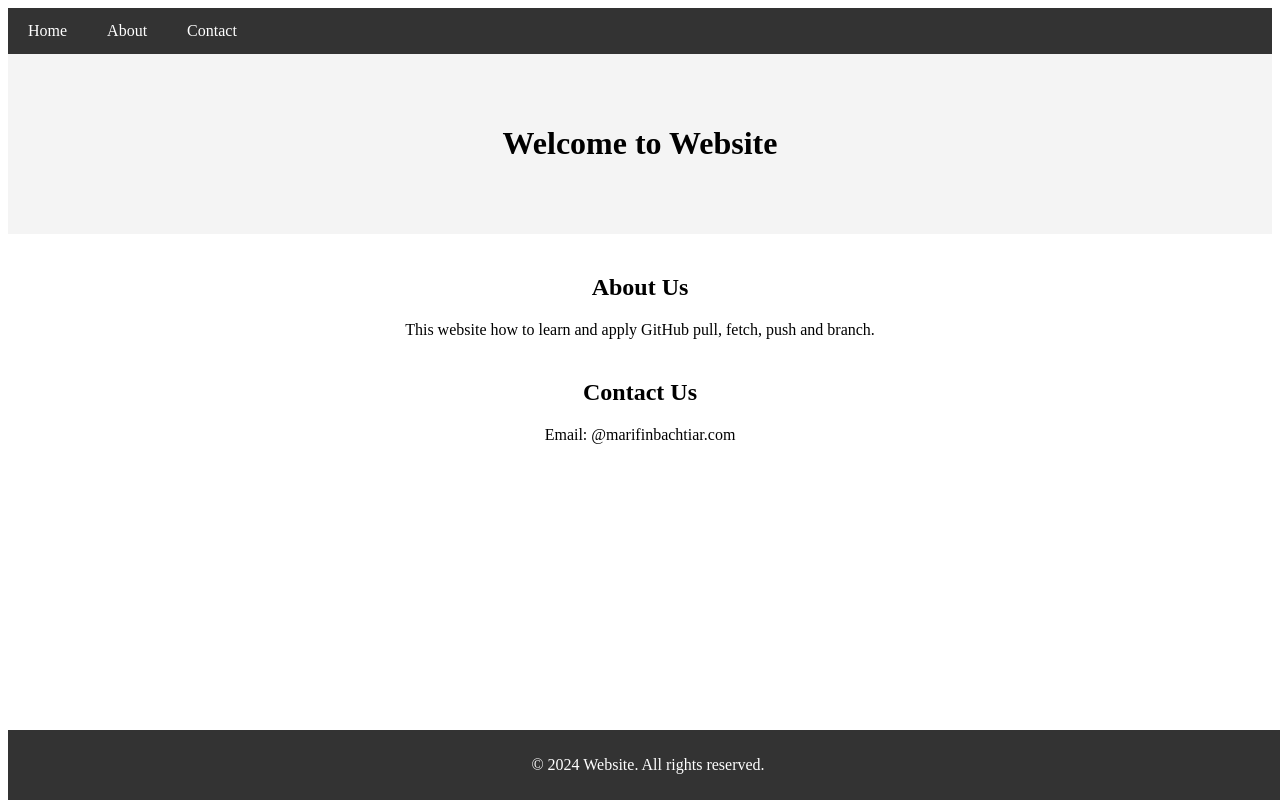
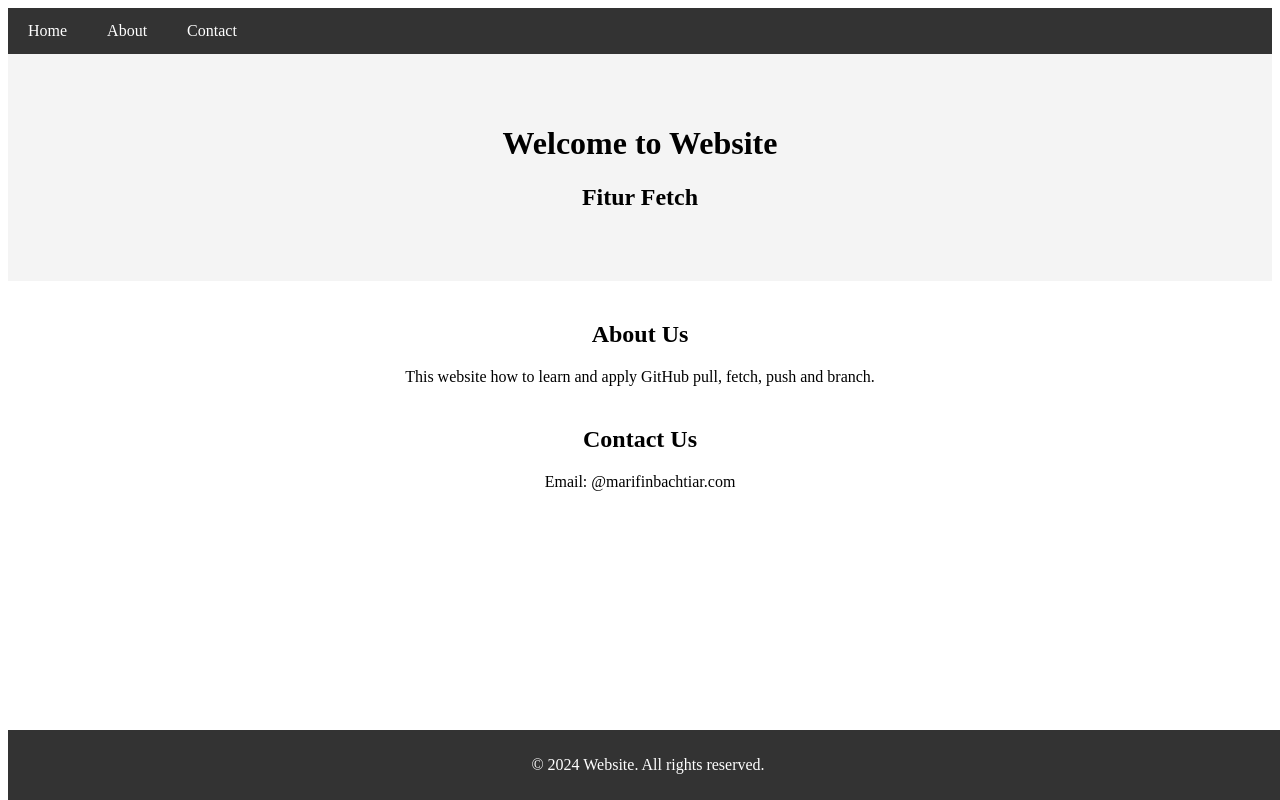
Before and after one commit to Astars4/belajargithub, a plain HTML site: page index.html in a window 1280 px wide. Drawn offline with Linux system fonts and the light colour scheme.

Commit message:
Update index.html

```diff
--- a/index.html
+++ b/index.html
@@ -21,6 +21,7 @@
 <!-- Header Section -->
         <header>
             <h1>Welcome to Website</h1>
+            <h2>Fitur Fetch</h2>
         </header>
 
 <!-- Main Content -->
```
